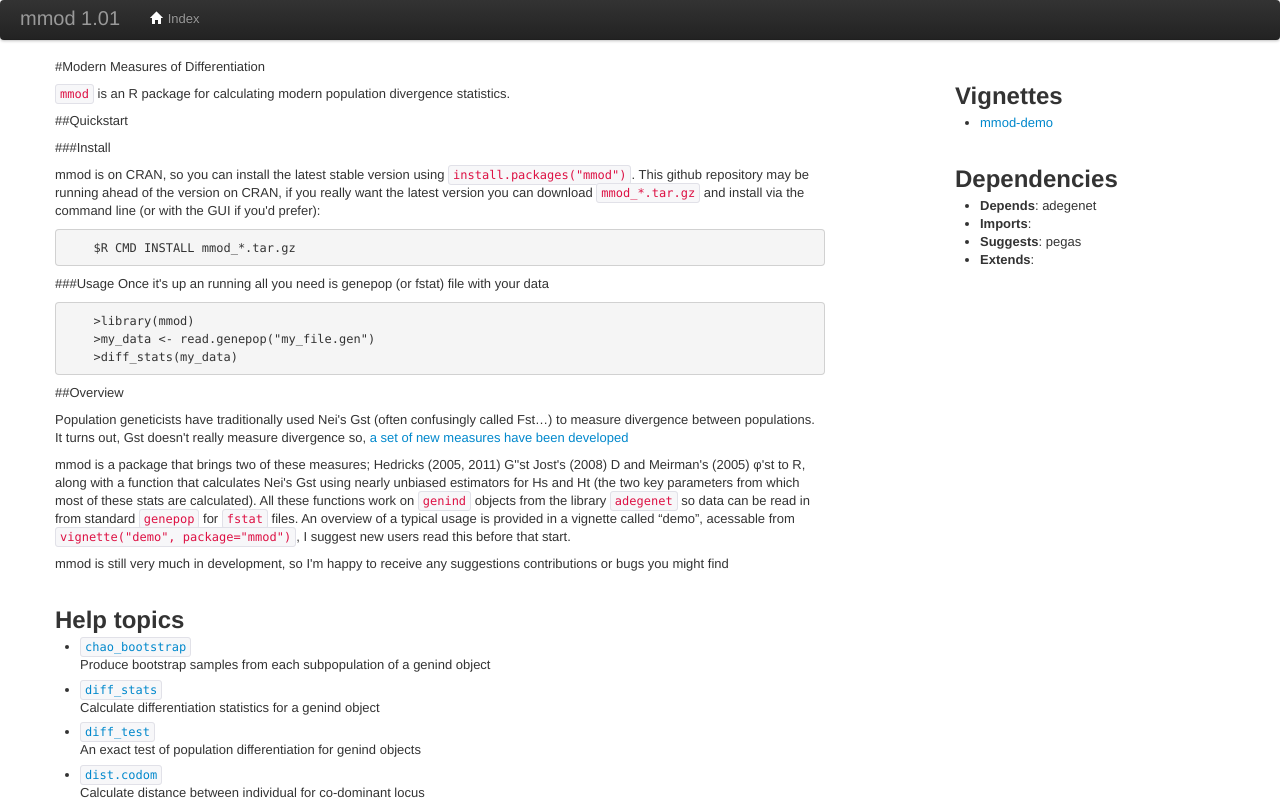
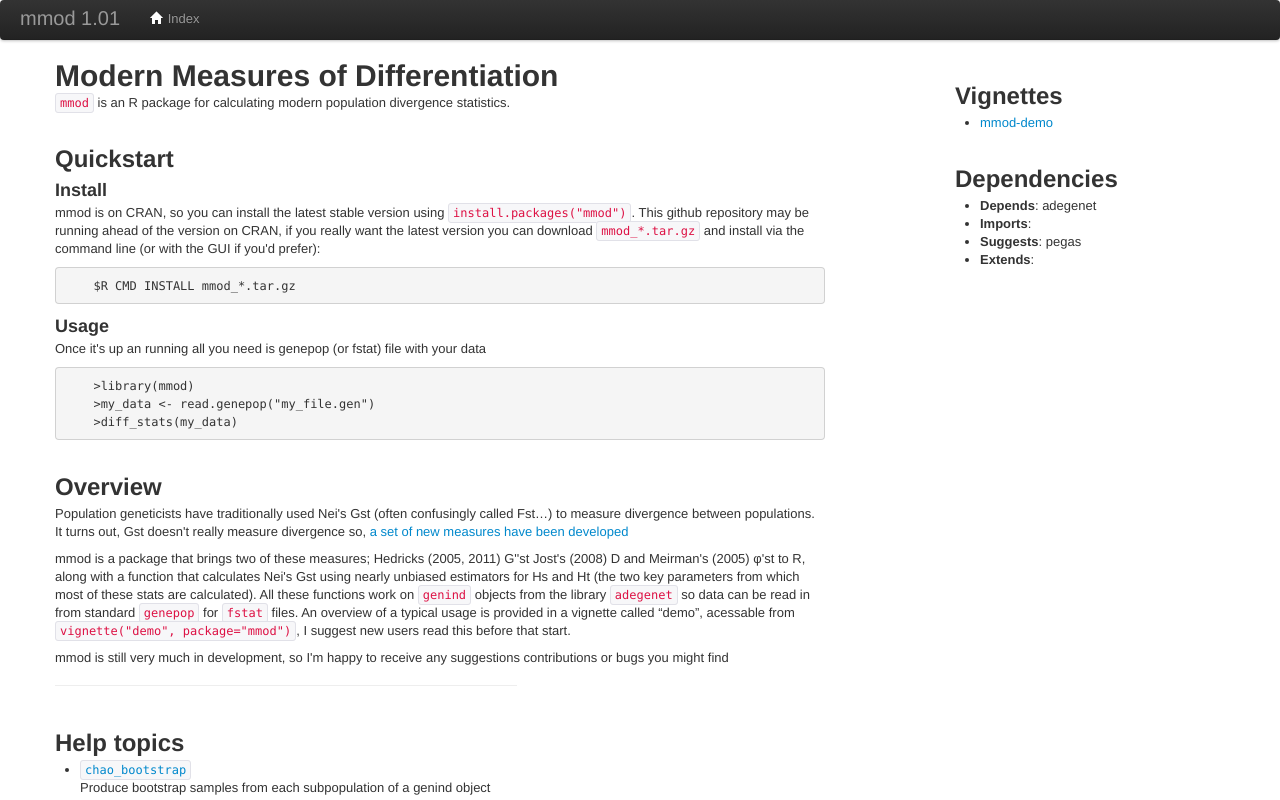
Before and after one commit to dwinter/mmod, a plain HTML site: page index.html in a window 1280 px wide. Shown: the top 800 px of the page. Drawn offline with Linux system fonts and the light colour scheme; files whose address does not match are found by name.

Commit message:
html-a-fied readme

```diff
--- a/index.html
+++ b/index.html
@@ -37,13 +37,13 @@
 
       <div class="row">
   <div class="span8">
-    <p>#Modern Measures of Differentiation</p>
+    <h1>Modern Measures of Differentiation</h1>
 
 <p><code>mmod</code> is an R package for calculating modern population divergence statistics. </p>
 
-<p>##Quickstart</p>
+<h2>Quickstart</h2>
 
-<p>###Install</p>
+<h3>Install</h3>
 
 <p>mmod is on CRAN, so you can install the latest stable version using
 <code>install.packages(&quot;mmod&quot;)</code>. This github repository may be running ahead of
@@ -54,7 +54,8 @@ the version on CRAN, if you really want the latest version you can download
 <pre><code>    $R CMD INSTALL mmod_*.tar.gz
 </code></pre>
 
-<p>###Usage
+ <h3>Usage</h3>
+ <p>
 Once it&#39;s up an running all you need is genepop (or fstat) file with your data</p>
 
 <pre><code>    &gt;library(mmod)
@@ -62,7 +63,7 @@ Once it&#39;s up an running all you need is genepop (or fstat) file with your da
     &gt;diff_stats(my_data)
 </code></pre>
 
-<p>##Overview</p>
+<h2>Overview</h2>
 
 <p>Population geneticists have traditionally used Nei&#39;s Gst (often confusingly
 called Fst&hellip;) to measure divergence between populations. It turns out, Gst
@@ -81,6 +82,7 @@ doesn&#39;t really measure divergence so, <a href="http://www.molecularecologist
 <p>mmod is still very much in development, so I&#39;m happy to receive any
 suggestions contributions or bugs you might find</p>
 
+<hr width=60%">
 
     <h2>Help topics</h2>
 
```
